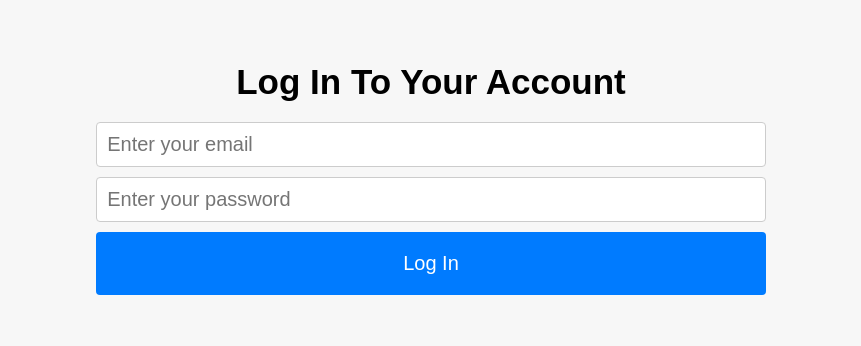
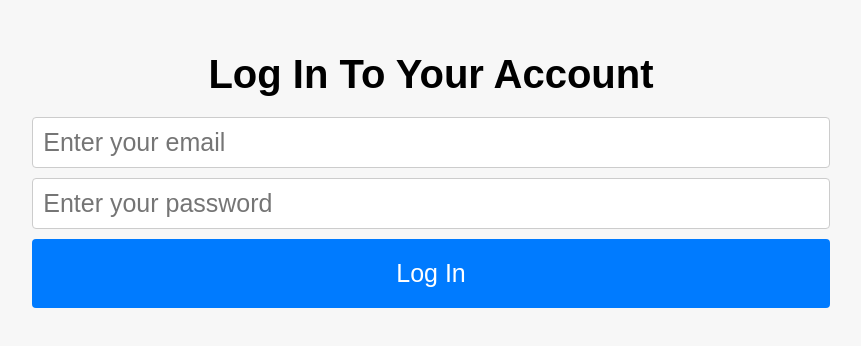
Before and after one commit to PatrickL-Sendsational/PostcardValidator, a React (Create React App) app in the folder postcard-validator/: page / in a window 1280 px wide. Shown: the part 228-574 px from the top of the page, without its empty margins (209-1070 px from the left). Built offline with nearby package versions, Linux system fonts and the light colour scheme; no server answers.

Commit message:
made bigger

```diff
--- a/postcard-validator/src/Styles/AppStyles.css
+++ b/postcard-validator/src/Styles/AppStyles.css
@@ -11,7 +11,7 @@ body {
   }
 
   .container {
-    max-width: 700px;
+    max-width: 800px;
     width: 90%;
     background-color: #fff;
     padding: 20px;
@@ -23,12 +23,12 @@ body {
   h1 {
     text-align: center;
     margin-bottom: 20px;
-    font-size: 35px;
+    font-size: 40px;
   }
 
   label {
     font-weight: bold;
-    font-size: 25px;
+    font-size: 30px;
   }
 
 
@@ -42,7 +42,7 @@ body {
     border: 1px solid #ccc;
     border-radius: 4px;
     box-sizing: border-box;
-    font-size: 20px;
+    font-size: 25px;
   }
 
   button {
```
